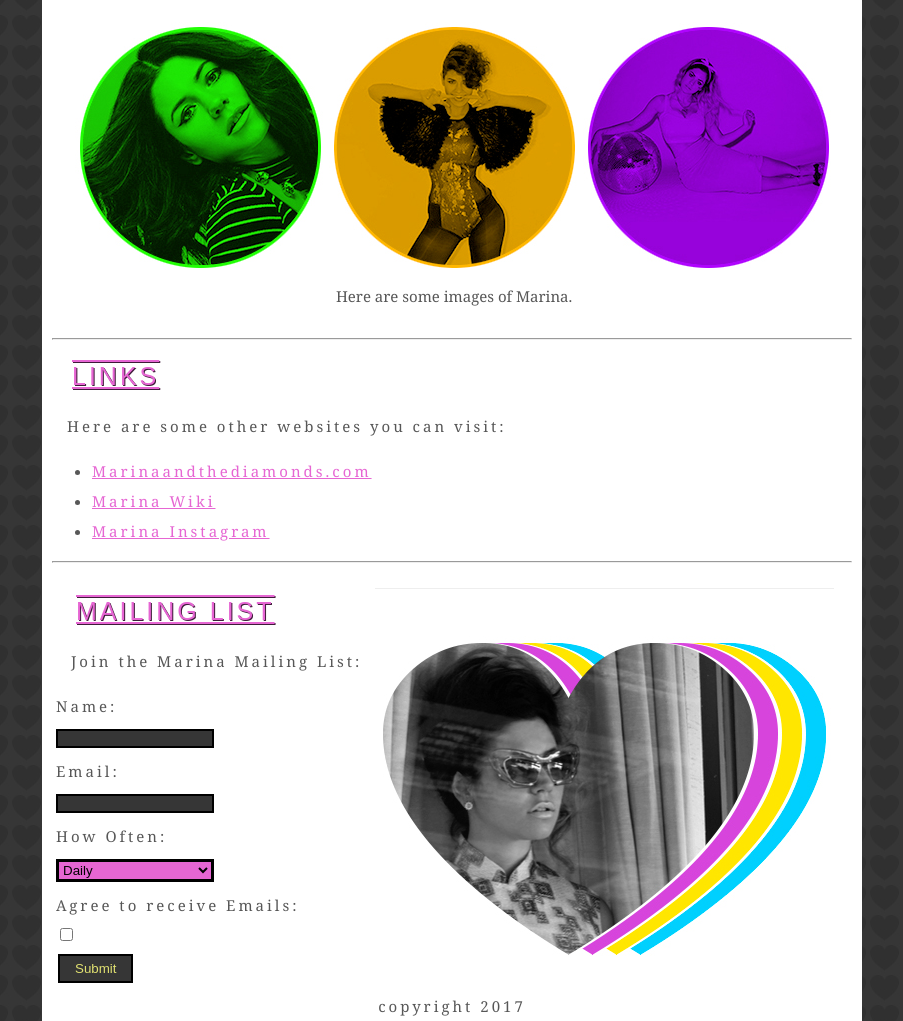
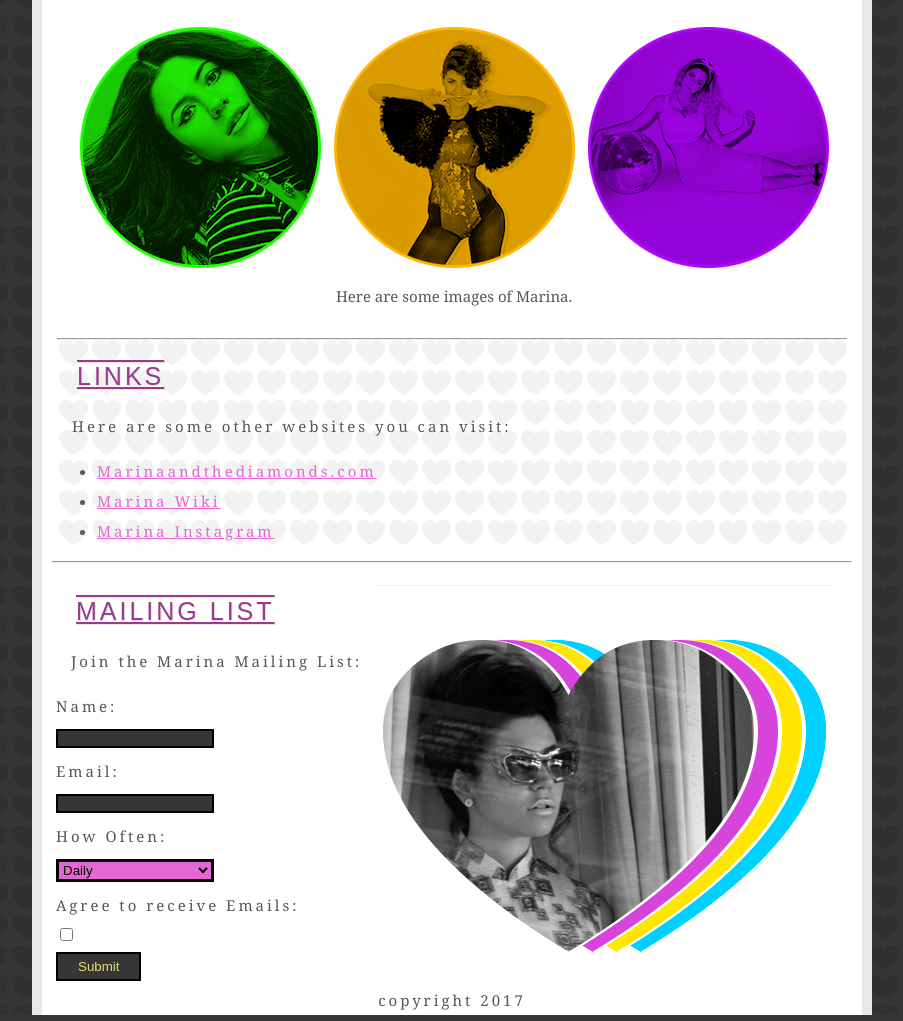
Before and after one commit to billycrawford/billycrawford.github.io, a plain HTML site: page Artisan/index.html in a window 1280 px wide. Shown: the part 977-1998 px from the top of the page, without its empty margins (188-1091 px from the left). Drawn offline with Linux system fonts and the light colour scheme.

Commit message:
Updates-a-plenty

```diff
--- a/Artisan/index.html
+++ b/Artisan/index.html
@@ -6,6 +6,7 @@
     <title>Marina and the Diamonds
     </title>
 </head>
+
 <body>
     <div class="content">
 
@@ -33,7 +34,8 @@
             </section>
 
 
-                <section>
+
+            <section class="heartbg">
                 <hr>
                 <h2>Popular Songs</h2>
                 <p>
@@ -47,6 +49,7 @@
                     <li>Numb</li>
                     <li>Power and Control</li>
                 </ul>
+                <hr>
             </section>
 
 
@@ -55,7 +58,7 @@
 
 
             <section>
-<hr>
+
 
                 <h2>Images</h2>
 
@@ -82,7 +85,7 @@
 
 
 
-            <section>
+            <section class="heartbg">
                 <hr>
                 <h2>Links</h2>
                 <p>
@@ -114,15 +117,12 @@
                                 Join the Marina Mailing List:
 
                                 <form>
-                Name: <br><input type="text" name="name"><br>
-                Email: <br><input type="text" name="email"><br>
-                How Often: <br><select name="kind">
+                                    Name: <br><input type="text" name="name"><br> Email: <br><input type="text" name="email"><br> How Often: <br><select name="kind">
             <option>Daily</option>
             <option>Weekly</option>
             <option>Monthly</option>
             </select>
-                <br>
-                Agree to receive Emails: <br><input type="checkbox" name="agree"><br>
+                                    <br> Agree to receive Emails: <br><input type="checkbox" name="agree"><br>
                                     <input type="submit">
                                 </form>
                         </td>
--- a/Artisan/stylesheet.css
+++ b/Artisan/stylesheet.css
@@ -18,25 +18,25 @@ body {
 }
 
 h1 {
-    color: #e666d3;
+    color: #993a8b;
     margin-left: 20px;
     font-size: 36px;
     font-family: Arial;
     text-decoration: underline overline;
     font-weight: normal;
     text-transform: uppercase;
-    text-shadow: 1px 1px 0px #3e1b39;
+    text-shadow: 1px 1px 0px #e5e5e5;
 }
 
 h2 {
-    color: #e666d3;
+    color: #993a8b;
     margin-left: 20px;
     font-size: 25px;
     font-family: Arial;
     text-decoration: underline overline;
     font-weight: normal;
     text-transform: uppercase;
-    text-shadow: 1px 1px 0px #3e1b39;
+    text-shadow: 1px 1px 0px #e5e5e5;
 }
 
 table {
@@ -50,11 +50,12 @@ table {
     margin: auto;
     background-color: white;
     padding: 25px;
-    background: white;
     padding-top: 0px;
     padding-right: 10px;
     padding-bottom: 0px;
     padding-left: 10px;
+    border-left: solid 10px #e8e8e8;
+    border-right: solid 10px #e8e8e8;
 
 }
 
@@ -140,22 +141,22 @@ input[type=submit]{
     background-color: #e666d3;
     border: 3px solid #000000;
     color: #000000;
-    padding: 5px 5px;
+    padding: 5px 20px;
     border: 2px solid #000000;
     background-color: #363636;
     color: #e1e171;
 }
 
-input[type=button], input[type=submit], input[type=reset] {
-    background-color: #363636;
-    border: 2px solid #000000;
-    color: #e1e171;
-    padding: 5px 15px;
-    text-decoration: none;
-    margin: 4px 2px;
-    cursor: pointer;
-}
+
 
 p {
     text-indent: 15px;
 }
+
+.heartbg {
+    background-image: url(hrtbgbox.jpg);
+    width: 790px;
+    margin-left: auto;
+    margin-right: auto;
+
+}
```
Also changed, not shown: Artisan/hrtbgbox.jpg (added). Lines whose indentation alone changed are shown as unchanged.
